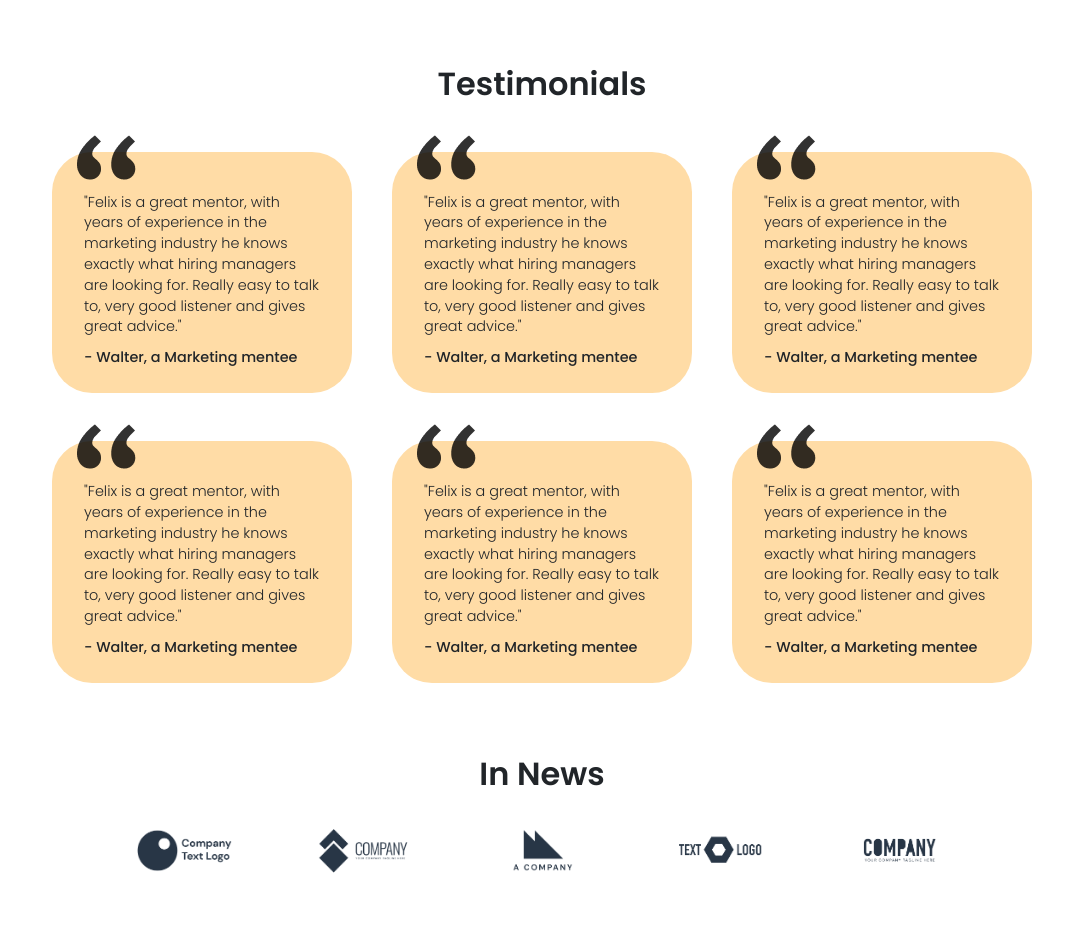
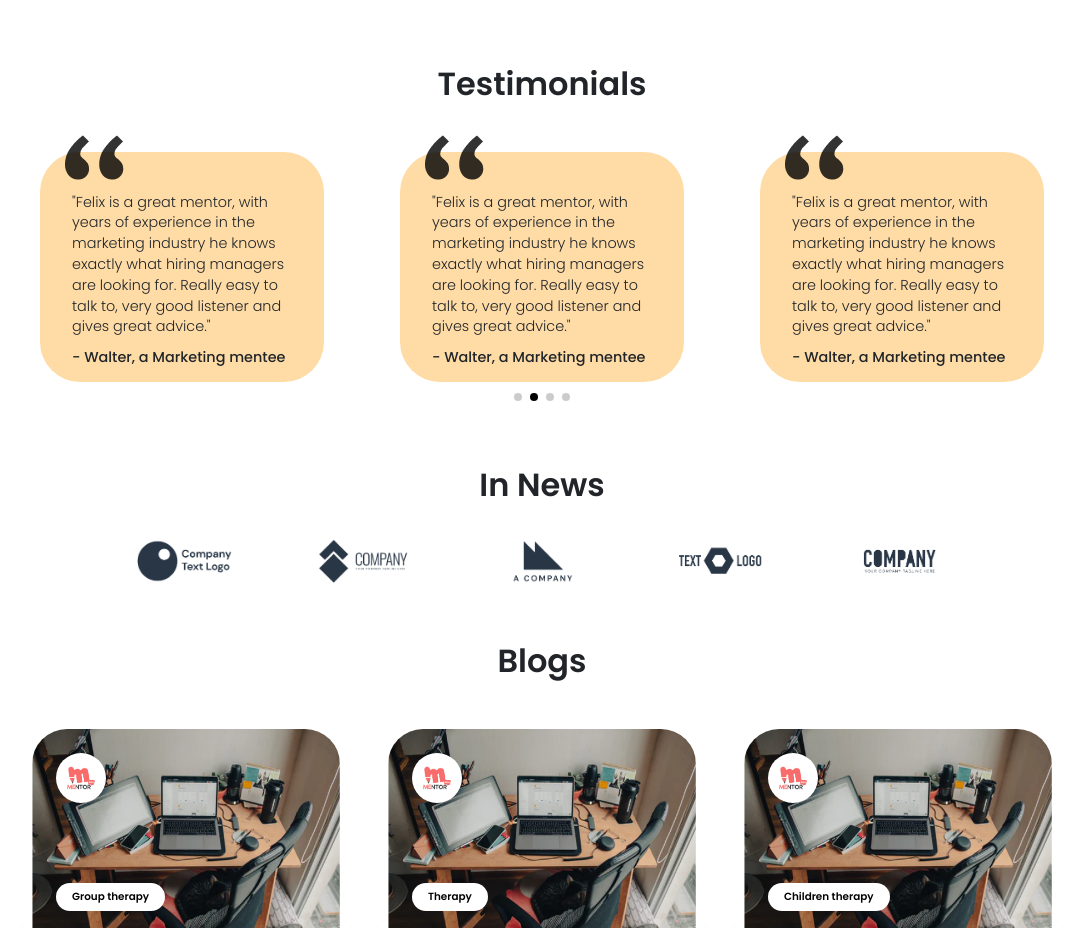
Before and after one commit to manasgautam1/mentorkart-react, a React (Create React App) app: page / in a window 1280 px wide. Shown: the part 3042-3970 px from the top of the page, without its empty margins (98-1181 px from the left). Built offline with nearby package versions, Linux system fonts and the light colour scheme.

Commit message:
1330px commit 5

```diff
--- a/src/components/footer/Footer.js
+++ b/src/components/footer/Footer.js
@@ -6,7 +6,7 @@ const Footer = () => {
     <div className='footer py-4 pb-4 my-5 mb-0'>
       <Container>
         <div className='row px-md-0 px-2'>
-          <div className='col-lg-3 left mb-md-0 mb-3'>
+          <div className='col-lg-3 left'>
             <div className='img'>
               <img src='/images/main-icon.png' alt='' />
             </div>
--- a/src/components/testimonials/TestimonialCard.js
+++ b/src/components/testimonials/TestimonialCard.js
@@ -2,7 +2,7 @@ import React from 'react';
 
 const TestimonialCard = (props) => {
   return (
-    <div className='col-lg-4 mt-0 py-4'>
+    <div className=' mt-0 py-4'>
       <div className='testimonial-card px-xl-5 px-4 mx-xl-2 pt-5 pb-4'>
         <img src='/images/colons.png' alt='' className='colon-img' />
         <p>{props.content}</p>
--- a/src/components/testimonials/TestimonialSection.js
+++ b/src/components/testimonials/TestimonialSection.js
@@ -1,37 +1,81 @@
 import React from 'react';
 import TestimonialCard from './TestimonialCard';
+
+// import Swiper core and required modules
+import SwiperCore, { Pagination, A11y, Autoplay } from 'swiper';
+
+import { Swiper, SwiperSlide } from 'swiper/react';
+
+// Import Swiper styles
+import 'swiper/swiper.scss';
+import 'swiper/components/pagination/pagination.scss';
+
+// install Swiper modules
+SwiperCore.use([Pagination, A11y, Autoplay]);
 
 const TestimonialSection = () => {
   return (
     <div className='mt-lg-5 mt-md-4 mt-4 testimonial-section pt-xl-2 pt-lg-5 pt-md-0 pt-4  px-md-0 px-2'>
       <h1>Testimonials</h1>
-      <div className='mt-4 testimonial-cards row mx-lg-5'>
+      <div className='mt-4 testimonial-cards mx-lg-5 px-md-0 px-2'>
+        <Swiper
+          spaceBetween={60}
+          slidesPerView={1}
+          pagination={{ clickable: true }}
+          autoplay={{ autoplay: true, delay: 5000 }}
+          breakpoints={{
+            // when window width is >= 0px
+            0: {
+              slidesPerView: 1,
+              spaceBetween: 50,
+            },
+            // when window width is >= 1000px
+            500: {
+              slidesPerView: 2,
+            },
+            // when window width is >= 1000px
+            800: {
+              slidesPerView: 3,
+            },
+          }}
+        >
+          <SwiperSlide>
             <TestimonialCard
               content='"Felix is a great mentor, with years of experience in the marketing industry he knows exactly what hiring managers are looking for. Really easy to talk to, very good listener and gives great advice."'
               by='- Walter, a Marketing mentee'
             />
+          </SwiperSlide>
+          <SwiperSlide>
             <TestimonialCard
               content='"Felix is a great mentor, with years of experience in the marketing industry he knows exactly what hiring managers are looking for. Really easy to talk to, very good listener and gives great advice."'
               by='- Walter, a Marketing mentee'
             />
+          </SwiperSlide>
+          <SwiperSlide>
             <TestimonialCard
               content='"Felix is a great mentor, with years of experience in the marketing industry he knows exactly what hiring managers are looking for. Really easy to talk to, very good listener and gives great advice."'
               by='- Walter, a Marketing mentee'
             />
-      </div>
-      <div className='testimonial-cards row d-lg-flex d-none mx-lg-5'>
+          </SwiperSlide>
+          <SwiperSlide>
             <TestimonialCard
               content='"Felix is a great mentor, with years of experience in the marketing industry he knows exactly what hiring managers are looking for. Really easy to talk to, very good listener and gives great advice."'
               by='- Walter, a Marketing mentee'
             />
+          </SwiperSlide>
+          <SwiperSlide>
             <TestimonialCard
               content='"Felix is a great mentor, with years of experience in the marketing industry he knows exactly what hiring managers are looking for. Really easy to talk to, very good listener and gives great advice."'
               by='- Walter, a Marketing mentee'
             />
+          </SwiperSlide>
+          <SwiperSlide>
             <TestimonialCard
               content='"Felix is a great mentor, with years of experience in the marketing industry he knows exactly what hiring managers are looking for. Really easy to talk to, very good listener and gives great advice."'
               by='- Walter, a Marketing mentee'
             />
+          </SwiperSlide>
+        </Swiper>
       </div>
     </div>
   );
--- a/src/index.css
+++ b/src/index.css
@@ -202,7 +202,8 @@ body {
   opacity: 0.2 !important;
 }
 .mentor-cards .swiper-pagination-bullet-active,
-.programs-cards .swiper-pagination-bullet-active {
+.programs-cards .swiper-pagination-bullet-active,
+.testimonial-section .swiper-pagination-bullet-active {
   background-color: #000 !important;
   opacity: 1 !important;
 }
@@ -427,6 +428,12 @@ body {
   left: 25px;
   opacity: 0.8;
 }
+.testimonial-section .swiper-container {
+  height: 290px;
+}
+.testimonial-section .swiper-container .testimonial-card {
+  height: 230px;
+}
 
 /* BLOGS SECTION */
 
--- a/src/laptop-13.css
+++ b/src/laptop-13.css
@@ -1,4 +1,4 @@
-@media (max-width: 1330px) {
+@media (max-width: 1400px) {
   .showcase-content .showcase-form {
     width: 70%;
   }
--- a/src/mobile.css
+++ b/src/mobile.css
@@ -8,8 +8,8 @@
     min-height: 8vh;
   }
   .brand-img {
-    height: 55px !important;
-    width: 75px !important;
+    height: 50% !important;
+    max-width: 50% !important;
   }
   .navbar {
     padding-bottom: 0;
@@ -170,6 +170,7 @@
     margin-top: -1rem;
   }
   .join-section .join-card {
+    text-align: center;
     position: relative;
     margin-bottom: 2rem !important;
     border-radius: 20px;
@@ -236,16 +237,18 @@
     margin-top: -1rem;
   }
   .footer {
+    padding: 2rem 1rem !important;
     text-align: center;
     margin-bottom: 0rem !important;
+  }
+  .copyright {
+    padding-top: 2rem;
   }
   .footer .img {
     padding: 0.5rem;
   }
-
   .footer .img img {
-    width: 40px;
-    height: 40px;
+    width: 50% !important;
   }
   .footer .left p {
     margin-top: 65px;
```
Lines whose indentation alone changed are shown as unchanged.
